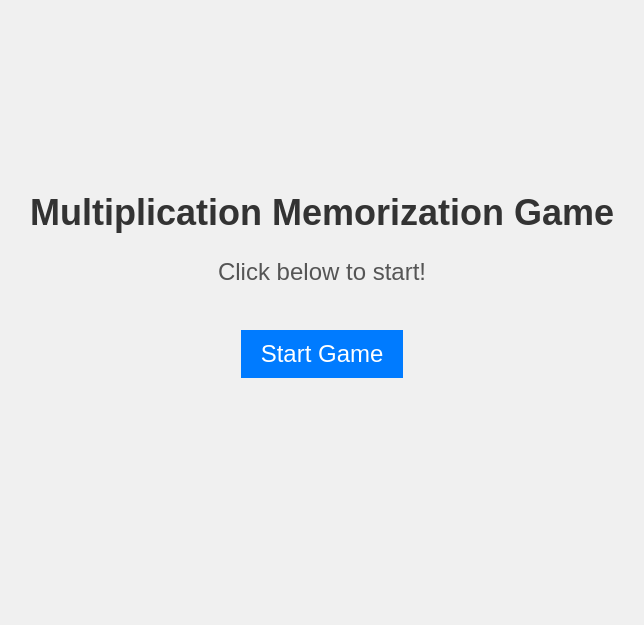
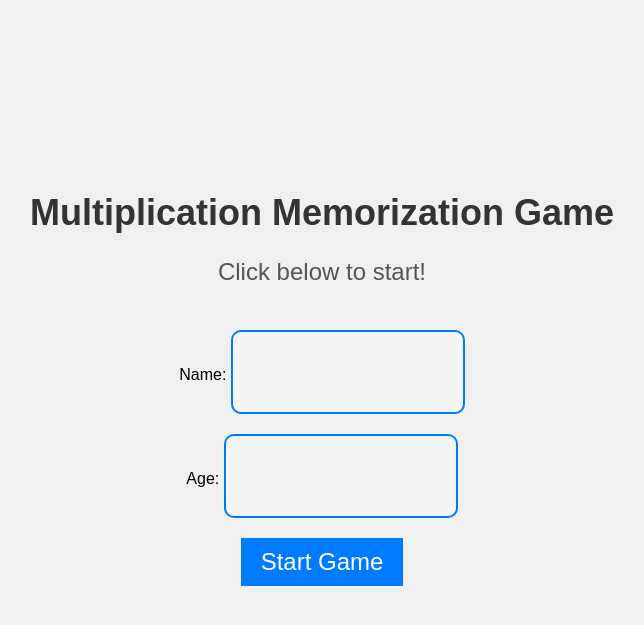
Before and after one commit to dmochow/ttwithloqd, a Flask app: page / in a window 1280 px wide. Shown: the top 625 px of the page, without its empty margins (318-962 px from the left). Run offline with Flask 3, Linux system fonts and the light colour scheme.

Commit message:
add answer log

```diff
--- a/main.py
+++ b/main.py
@@ -1,8 +1,13 @@
-from flask import Flask, render_template, request, redirect, url_for
+import pandas as pd
+from flask import Flask, render_template, request, session
 import random
 import pygame
+import numpy as np
+import datetime
+
 
 app = Flask(__name__)
+app.secret_key = '3432'
 
 # Initialize pygame
 pygame.mixer.init()
@@ -16,9 +21,8 @@ incorrect_sounds = [pygame.mixer.Sound(x) for x in incorrect_mp3]
 
 correct_answers = 0
 total_questions_attempted = 0
-
-#correct_sound = pygame.mixer.Sound("Coolesteva.mp3")
-#incorrect_sound = pygame.mixer.Sound("suprsuck.mp3")
+answer_log = {'num1':[], 'num2':[], 'answer':[], 'is_correct':[]}
+datestr = datetime.datetime.now().strftime('%m%d%y-%H%M%S')
 
 # Define the range of multiplication questions
 min_number = 1
@@ -30,6 +34,12 @@ def index():
 
 @app.route('/ask_question', methods=['POST'])
 def ask_question():
+    name = request.form['name']
+    age = request.form['age']
+
+    session['name'] = name
+    session['age'] = age
+
     # Generate random numbers for the question
     num1 = random.randint(min_number, max_number)
     num2 = random.randint(min_number, max_number)
@@ -37,61 +47,52 @@ def ask_question():
     # Calculate the correct answer
     correct_answer = num1 * num2
 
-    return render_template('question.html', num1=num1, num2=num2, correct_answer=correct_answer)
+    return render_template('question.html', num1=num1, num2=num2, correct_answer=correct_answer, name=name, age=age)
 
-"""
-@app.route('/check_answer', methods=['POST'])
-def check_answer():
-    #num1 = int(request.form['num1'])
-    #num2 = int(request.form['num2'])
-    user_answer = int(request.form['user_answer'])
-    correct_answer = int(request.form['correct_answer'])
 
-    num1 = int(request.form['num1'])
-    num2 = int(request.form['num2'])
-
-    global correct_answers
-    global total_questions_attempted
-
-    total_questions_attempted += 1
-
-    if user_answer == correct_answer:
-        correct_answers += 1
-        ii=random.randint(0,len(correct_sounds)-1)
-        pygame.mixer.Sound.play(correct_sounds[ii])
-        #pygame.mixer.Sound.play(correct_sound)
-        return render_template('correct.html', num1=num1, num2=num2, correct_answer=correct_answer)
-    else:
-        ii=random.randint(0,len(incorrect_sounds)-1)
-        pygame.mixer.Sound.play(incorrect_sounds[ii])
-        #pygame.mixer.Sound.play(incorrect_sound)
-        return render_template('incorrect.html', num1=num1, num2=num2, correct_answer=correct_answer)
-"""
 
 @app.route('/check_answer', methods=['POST'])
 def check_answer():
+
+    #name = session.get('name', 'Guest')
+    #age = session.get('age', 'N/A')
+
+    name = request.form['name']
+    age = request.form['age']
+
     user_answer = int(request.form['user_answer'])
     correct_answer = int(request.form['correct_answer'])
 
     global correct_answers
     global total_questions_attempted
+    global answer_log
+    global datestr
 
     total_questions_attempted += 1
 
     num1 = int(request.form['num1'])
     num2 = int(request.form['num2'])
 
+    answer_log['num1'].append(str(num1))
+    answer_log['num2'].append(str(num2))
+    answer_log['answer'].append(str(user_answer))
+    answer_log['is_correct'].append(str(user_answer==correct_answer))
+    print(answer_log)
+
+    csv_filename=datestr+'_'+name+'_'+age+'_test_answer_log'
+    pd.DataFrame(answer_log,index=np.array(range(total_questions_attempted))).to_csv(csv_filename)
+
     if user_answer == correct_answer:
         correct_answers += 1
         ii=random.randint(0,len(correct_sounds)-1)
         pygame.mixer.Sound.play(correct_sounds[ii])
-        #pygame.mixer.Sound.play(correct_sound)
         return render_template('correct.html', num1=num1, num2=num2, correct_answer=correct_answer)
     else:
         ii=random.randint(0,len(incorrect_sounds)-1)
         pygame.mixer.Sound.play(incorrect_sounds[ii])
-        #pygame.mixer.Sound.play(incorrect_sound)
         return render_template('incorrect.html', num1=num1, num2=num2, correct_answer=correct_answer)
+
+
 
 
 
--- a/templates/correct.html
+++ b/templates/correct.html
@@ -12,6 +12,8 @@
         <!-- For 'incorrect.html', replace 'Correct!' with 'Incorrect!' -->
         <form action="/ask_question" method="POST">
             <button class="next-button" type="submit">Next Question</button>
+            <input type="hidden" name="name" value="{{ name }}">
+            <input type="hidden" name="age" value="{{ age }}">
         </form>
     </div>
 </body>
--- a/templates/incorrect.html
+++ b/templates/incorrect.html
@@ -12,6 +12,8 @@
         <!-- For 'incorrect.html', replace 'Correct!' with 'Incorrect!' -->
         <form action="/ask_question" method="POST">
             <button class="next-button" type="submit">Next Question</button>
+            <input type="hidden" name="name" value="{{ name }}">
+            <input type="hidden" name="age" value="{{ age }}">
         </form>
     </div>
 </body>
--- a/templates/index.html
+++ b/templates/index.html
@@ -9,6 +9,10 @@
         <h1 class="title">Multiplication Memorization Game</h1>
         <p class="instructions">Click below to start!</p>
         <form action="/ask_question" method="POST">
+            <label for="name">Name:</label>
+            <input class="answer-input" type="text" id="name" name="name" required><br>
+            <label for="age">Age:</label>
+            <input class="answer-input" type="number" id="age" name="age" required><br>
             <button class="start-button" type="submit">Start Game</button>
         </form>
     </div>
--- a/templates/question.html
+++ b/templates/question.html
@@ -12,6 +12,8 @@
             <input type="hidden" name="num1" value="{{ num1 }}">
             <input type="hidden" name="num2" value="{{ num2 }}">
             <input type="hidden" name="correct_answer" value="{{ correct_answer }}">
+            <input type="hidden" name="name" value="{{ name }}">
+            <input type="hidden" name="age" value="{{ age }}">
             <button class="submit-button" type="submit">Submit</button>
         </form>
     </div>
```
